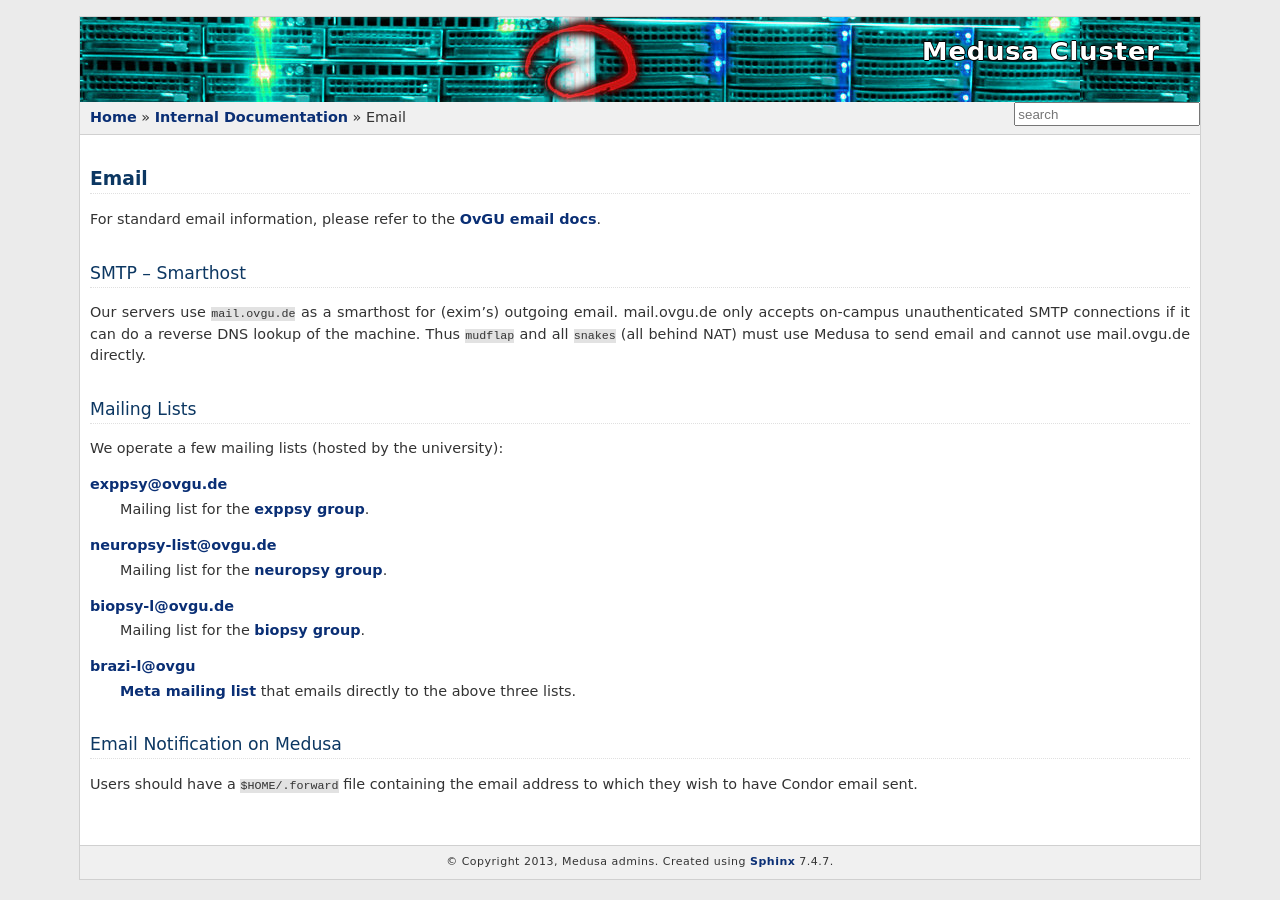
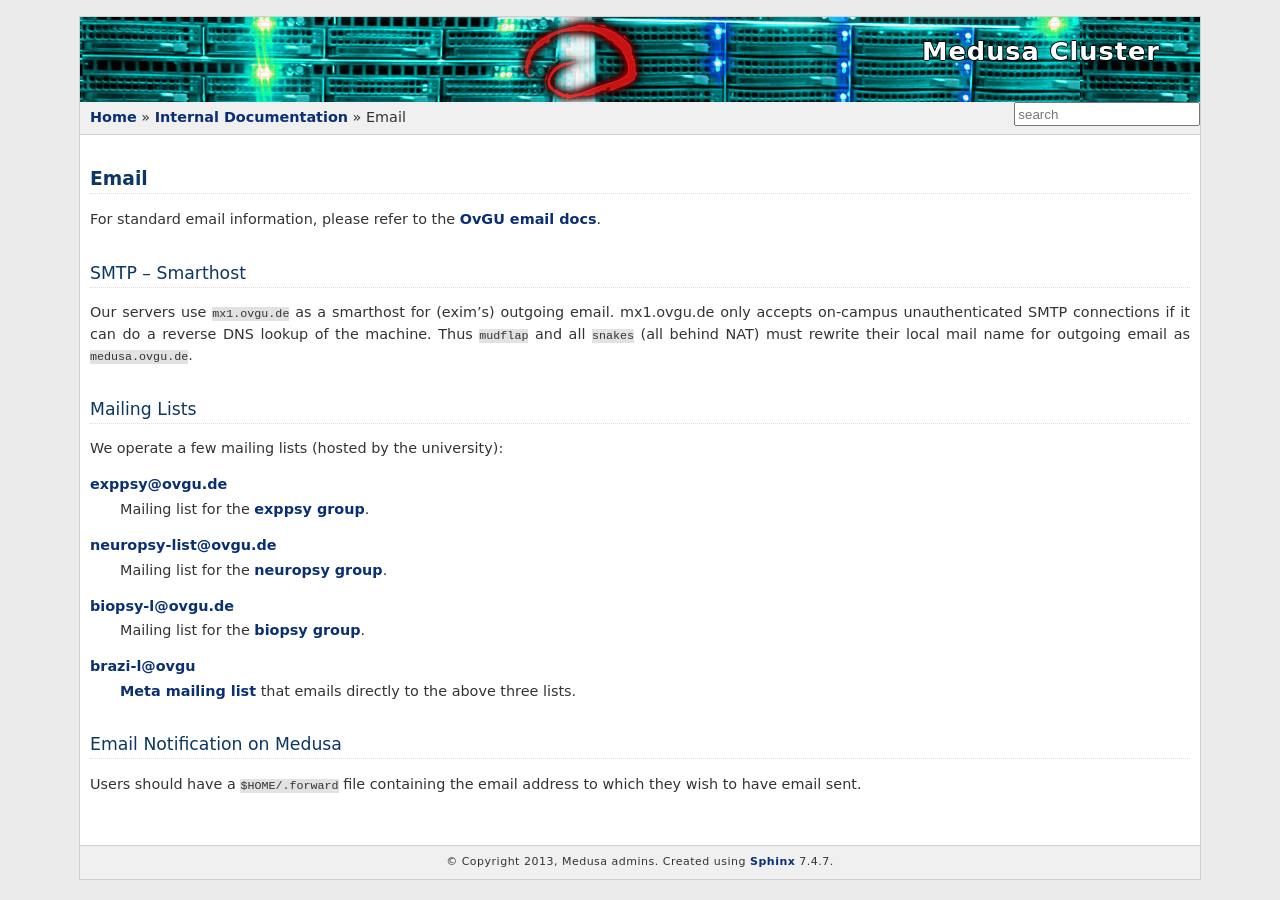
Before and after one commit to psychoinformatics-de/ipsy-docs, a Sphinx documentation site: the page built from source/internal/email.rst, in a window 1280 px wide. Built offline with Sphinx 7.4.7, drawn with Linux system fonts in a browser that asks for light colours; formulas are drawn with MathJax 3.

Commit message:
Update email documentation to reflect the campus relay and that /all/ servers use mx1.ovgu.de directly, rather than going through medusa. Medusa no longer relays.

```diff
--- a/source/internal/email.rst
+++ b/source/internal/email.rst
@@ -10,10 +10,10 @@ For standard email information, please refer to the `OvGU email docs`_.
 
 SMTP -- Smarthost
 =================
-Our servers use ``mail.ovgu.de`` as a smarthost for (exim's) outgoing email. mail.ovgu.de
+Our servers use ``mx1.ovgu.de`` as a smarthost for (exim's) outgoing email. mx1.ovgu.de
 only accepts on-campus unauthenticated SMTP connections if it can do a reverse DNS lookup
-of the machine. Thus ``mudflap`` and all ``snakes`` (all behind NAT) must use Medusa to
-send email and cannot use mail.ovgu.de directly.
+of the machine. Thus ``mudflap`` and all ``snakes`` (all behind NAT) must rewrite their local
+mail name for outgoing email as ``medusa.ovgu.de``.
 
 Mailing Lists
 =============
@@ -39,4 +39,4 @@ brazi-l@ovgu
 Email Notification on Medusa
 ============================
 Users should have a ``$HOME/.forward`` file containing the email address to which they
-wish to have Condor email sent.
+wish to have email sent.
```
Also changed, not shown: source/internal/data_center/medusa.rst (+3 -4 lines).
